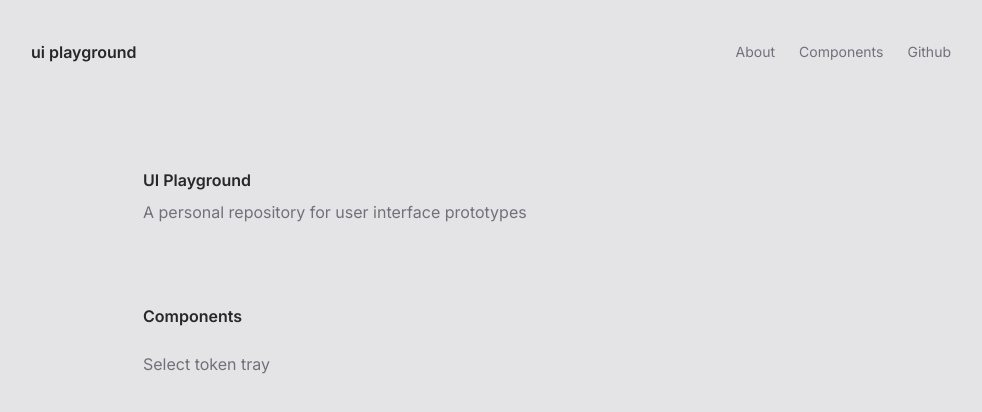
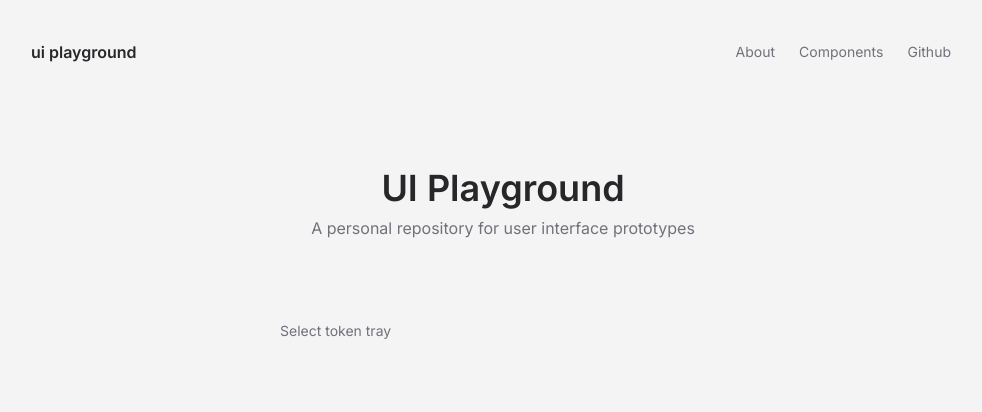
Before and after one commit to gzkdev/ui-playground, a Next.js app: page / in a window 1280 px wide. Shown: the top 412 px of the page, without its empty margins (137-1119 px from the left). Built offline with nearby package versions, Linux system fonts and the light colour scheme.

Commit message:
update home page markup

```diff
--- a/src/app/globals.css
+++ b/src/app/globals.css
@@ -5,7 +5,7 @@
 @layer base {
   body {
     color: theme("colors.zinc.500");
-    background: theme("colors.zinc.200");
+    background: theme("colors.zinc.100");
   }
 
   h1,
--- a/src/app/page.tsx
+++ b/src/app/page.tsx
@@ -2,20 +2,17 @@ import Link from "next/link";
 
 export default function Home() {
   return (
-    <div className="max-w-screen-md p-6 mx-auto space-y-20">
-      <div className="my-10 space-y-2">
-        <h1>UI Playground</h1>
+    <div className="p-6 space-y-20">
+      <div className="my-10 space-y-2 text-center">
+        <h1 className="text-4xl">UI Playground</h1>
         <p>A personal repository for user interface prototypes</p>
       </div>
-
-      <div className="space-y-6">
-        <h2>Components</h2>
-
+      <div className="max-w-md mx-auto space-y-6 text-sm">
         <ul>
           <li>
             <Link
               href="/select-token-tray"
-              className="flex p-3 -m-3 transition rounded-lg hover:bg-zinc-300 hover:text-zinc-800"
+              className="flex p-2 -m-2 transition rounded-xl border border-transparent hover:bg-zinc-200/50 hover:text-zinc-800 hover:border-zinc-200"
             >
               Select token tray
             </Link>
```
